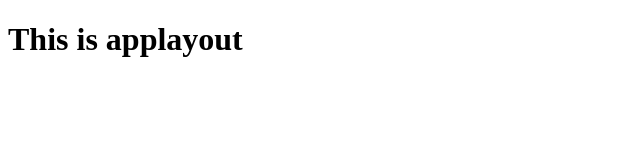
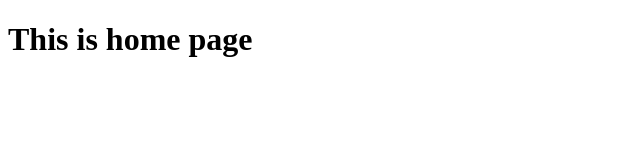
Before and after one commit to saurabh3578/CRUD, a React (Vite) app: page / in a window 1280 px wide. Shown: the top 160 px of the page, without its empty margins (0-640 px from the left). Built offline with nearby package versions, Linux system fonts and the light colour scheme.

Commit message:
Routing Added

```diff
--- a/App.js
+++ b/App.js
@@ -1,13 +1,44 @@
 import React from "react"
 import ReactDOM from "react-dom/client"
+import Home from "./CRUD/Home"
+import Create from "./CRUD/Create"
+import Update from "./CRUD/Update"
+import View from "./CRUD/View"
+import { createBrowserRouter, Outlet, RouterProvider } from "react-router-dom/dist"
 
 const App=()=>{
     return(
         <div>
-            <h1>This is applayout</h1>
+            <Outlet/>
         </div>
     )
 }
 
+const appRouting=createBrowserRouter([
+    {
+        element:<App/>,
+        path:"/",
+        children:[
+            {
+                element:<Home/>,
+                path:"/"
+            },
+            {
+                element:<Create/>,
+                path:"/create"
+            },
+            {
+                element:<Update/>,
+                path:"/update/:userId"
+            },
+            {
+                element:<View/>,
+                path:"/view/:userId"
+            }
+        ],
+        errorElement:<h1>Page not found!</h1>
+    }
+])
+
 const root=ReactDOM.createRoot(document.getElementById('root'))
-root.render(<App/>)
+root.render(<RouterProvider router={appRouting}/>)
```
Also changed, not shown: 1 other file (tests, documents, lock files or other folders).
